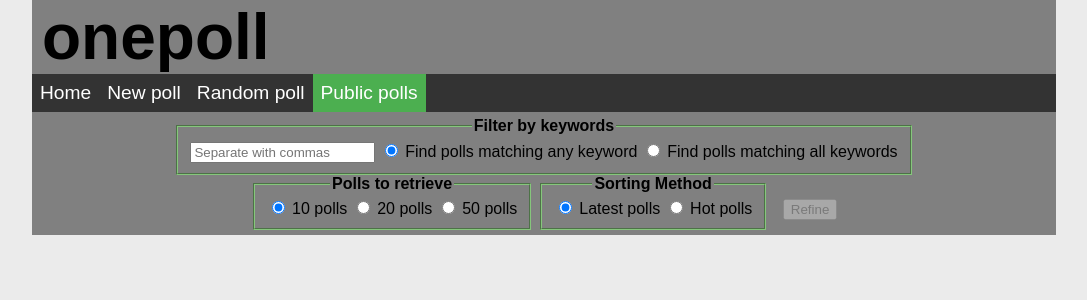
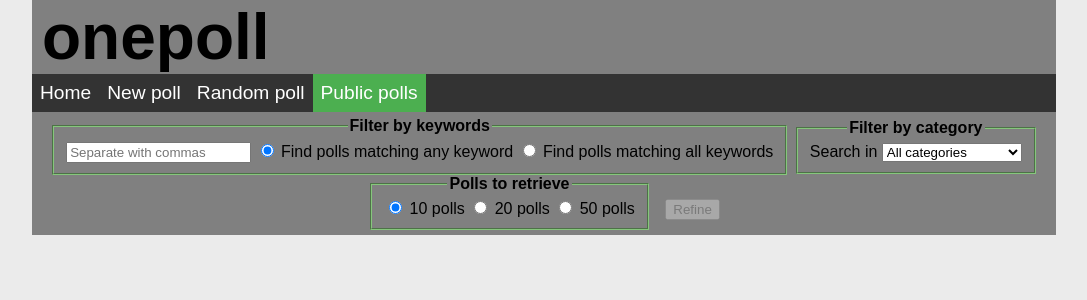
Before and after one commit to ahmedsakr/onepoll, a Django app: page /public/ in a window 1280 px wide. Shown: the top 300 px of the page, without its empty margins (96-1183 px from the left). Run offline with Django 3.2, Linux system fonts and the light colour scheme; some libraries are stand-ins or nearby versions.

Commit message:
Added category filter to public polls, and some bugfixes

```diff
--- a/onepoll/static/onepoll/js/block_selector.js
+++ b/onepoll/static/onepoll/js/block_selector.js
@@ -9,7 +9,7 @@ function registerBlockSelectors(parent, blocks, func) {
             $(this).children().filter('input').prop('checked', true);
 
             if (arglen == 3) {
-                func(parent, blocks, $(this));
+                func($(this), $(parent).children().filter(blocks));
             }
         });
     });
--- a/onepoll/static/onepoll/js/public.js
+++ b/onepoll/static/onepoll/js/public.js
@@ -25,7 +25,7 @@ function updatePolls(updateUrl) {
                 'keywords': keywords.val(),
                 'search': search.val(),
                 'amount': amount.val(),
-                'sort': sort.val()
+                'category': $('select').find(':selected').attr('value')
             },
 
             success: function(data, status) {
--- a/onepoll/templates/onepoll/public.html
+++ b/onepoll/templates/onepoll/public.html
@@ -30,16 +30,24 @@
         </fieldset>
 
         <fieldset>
+            <legend>Filter by category</legend>
+            Search in
+            <select>
+                <option value="all">All categories</option>
+                <option value="science">Science</option>
+                <option value="mathematics">Mathematics</option>
+                <option value="business">Business</option>
+                <option value="history">History</option>
+                <option value="general">General Knowledge</option>
+                <option value="other">Other</option>
+            </select>
+        </fieldset>
+
+        <fieldset>
             <legend>Polls to retrieve</legend>
             <input type="radio" name='amount' value=10 checked> 10 polls
             <input type="radio" name='amount' value=20> 20 polls
             <input type="radio" name='amount' value=50> 50 polls
-        </fieldset>
-
-        <fieldset>
-            <legend>Sorting Method</legend>
-            <input type="radio" name='sort' value='pub_date' checked> Latest polls
-            <input type="radio" name='sort' value='views'> Hot polls
         </fieldset>
 
         <input type="button" value="Refine" onclick="updatePolls({% url 'public' %})">
--- a/onepoll/views.py
+++ b/onepoll/views.py
@@ -86,7 +86,7 @@ def vote(request, poll_id):
     if onepoll.utils.user_has_voted(request, poll):
         return render(request, 'onepoll/detail.html', {
             'poll': poll,
-            'already_participated': True,
+            'participated': True,
         })
 
     try:
@@ -100,13 +100,8 @@ def vote(request, poll_id):
     else:
         selected_choice.votes += 1
         selected_choice.save()
+        poll.participant_set.create(ip=onepoll.utils.get_ip(request))
 
-        poll.participant_set.create(ip=onepoll.utils.get_ip(request))
-        total_votes = 0
-
-        # Always return an HttpResponseRedirect after successfully dealing
-        # with POST data. This prevents data from being posted twice if a
-        # user hits the Back button.
         return HttpResponseRedirect(reverse('results', args=(poll.id,)))
 
 def new(request):
@@ -117,8 +112,7 @@ def public(request):
     template = 'onepoll/public.html'
 
     if request.POST.get('request') == 'update':
-        filtered_polls = onepoll.public.refine_polls(request)
-        return HttpResponse(filtered_polls)
+        return HttpResponse(onepoll.public.refine_polls(request))
     else:
         return render(request, template)
 
```
Also changed, not shown: onepoll/public.py (+10 -10 lines), onepoll/submit.py (+2 -5 lines), onepoll/templates/onepoll/detail.html (+4 -4 lines), db.sqlite3.
